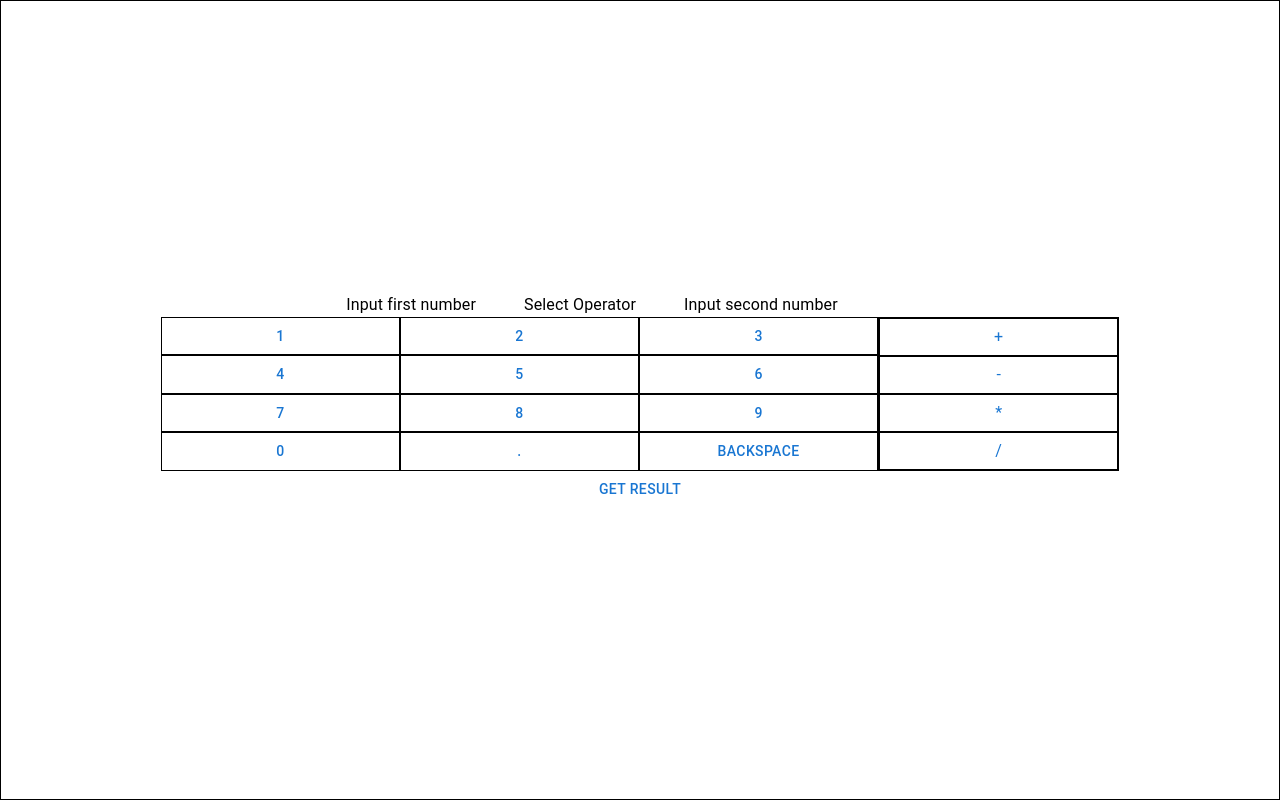
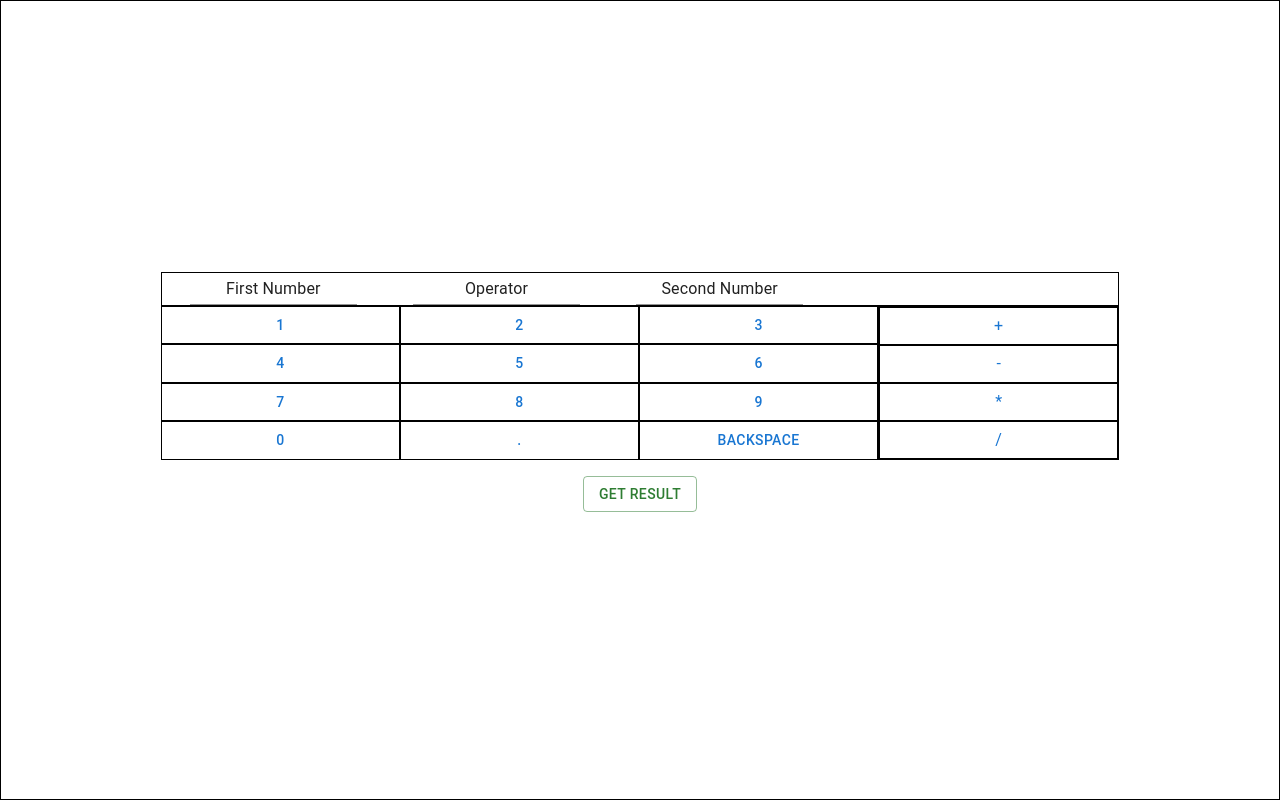
Before and after one commit to m-code-ing/basic_calculator, a React (Create React App) app: page / in a window 1280 px wide. Built offline with nearby package versions, Linux system fonts and the light colour scheme.

Commit message:
as below:     - update styling by using inputs for displaying selected numbers and operators     - style the get result button

```diff
--- a/src/App.tsx
+++ b/src/App.tsx
@@ -1,166 +1,12 @@
-import { Button, Grid, Stack } from "@mui/material";
-import { useCallback } from "react";
-import { useEffect } from "react";
-import { useState } from "react";
-import NumPad from "./NumPad";
-import OperatorKeys from "./OperatorKeys";
-import Result from "./Result";
-
-export type ButtonTypes = keyof typeof buttons;
-export type ButtonValues = typeof buttons[ButtonTypes]["value"];
-export type ButtonType = { type: ButtonTypes; value: number | string };
-
-const decimal = ".";
-const backSpace = "backSpace";
-const digits = [1, 2, 3, 4, 5, 6, 7, 8, 9, 0];
-
-const operators = ["+", "-", "*", "/"];
-
-const buttons = {
-  digits: {
-    type: "digits",
-    value: digits,
-  },
-  decimal: {
-    type: "decimal",
-    value: decimal,
-  },
-  backSpace: { type: "backSpace", value: backSpace },
-  operators: { type: "operator", value: operators },
-};
-
-const numPadButtons = [
-  buttons.digits,
-  buttons.decimal,
-  buttons.backSpace,
-] as Array<ButtonType>;
+import { ThemeProvider } from "@mui/material";
+import Calculator from "./Calculator";
+import { theme } from "./theme";
 
 function App() {
-  const [numDigits, setNumDigits] = useState<string>();
-  const [firstNum, setFirstNum] = useState<number>();
-  const [secondNum, setDigitTwo] = useState<number>();
-  const [operator, setOperator] = useState<string>();
-  const [result, setResult] = useState<number>();
-
-  const updateNum = useCallback(() => {
-    let num =
-      numDigits === undefined || numDigits === ""
-        ? undefined
-        : parseFloat(numDigits as string);
-    return num;
-  }, [numDigits]);
-
-  const handleSelectOperator = (operator: string) => {
-    setNumDigits(undefined);
-    if (!firstNum) {
-      alert("Please select first number before selecting operator");
-      return;
-    }
-    setOperator(operator);
-  };
-
-  const handleBackSpace = () => {
-    setResult(undefined);
-    if (secondNum) {
-      setNumDigits(numDigits?.slice(0, numDigits.length - 1));
-    } else {
-      setNumDigits(firstNum?.toString());
-      setOperator(undefined);
-    }
-
-    if (!secondNum && !operator)
-      setNumDigits(numDigits?.slice(0, numDigits.length - 1));
-  };
-
-  const updateDigits = (digit: number | string, type?: ButtonTypes) => {
-    if (!numDigits?.length && type === "decimal") {
-      digit = "0.";
-    }
-    if (type === "backSpace") {
-      handleBackSpace();
-    } else {
-      setNumDigits(numDigits ? ((numDigits + digit) as string) : String(digit));
-    }
-  };
-
-  const setFirstAndSecondNumbers = useCallback(
-    (num: number | undefined, whichNumber: string) => {
-      if (whichNumber === "second") {
-        setDigitTwo(num);
-      } else {
-        setFirstNum(num);
-      }
-    },
-    []
-  );
-
-  const handleClick = (type: ButtonTypes, value: string | number) => {
-    if (type === "decimal") {
-      updateDigits(value as number);
-    } else if (type === "backSpace") {
-      updateDigits(value, type);
-    } else if (type === "operators") {
-      handleSelectOperator(value as string);
-    } else if (type === "digits") {
-      updateDigits(value as number);
-    }
-  };
-
-  const getResult = () => {
-    setResult(updateCalResult());
-  };
-
-  const updateCalResult = useCallback(() => {
-    if (firstNum !== undefined && secondNum !== undefined) {
-      switch (operator) {
-        case "+":
-          return firstNum + secondNum;
-
-        case "-":
-          return firstNum - secondNum;
-
-        case "*":
-          return firstNum * secondNum;
-
-        case "/":
-          return firstNum / secondNum;
-
-        default:
-          break;
-      }
-    }
-  }, [firstNum, secondNum, operator]);
-
-  useEffect(() => {
-    let num = updateNum();
-    setFirstAndSecondNumbers(num, !operator ? "frist" : "second");
-  }, [updateNum, numDigits, operator, setFirstAndSecondNumbers]);
-
   return (
-    <Stack
-      alignItems="center"
-      justifyContent="center"
-      display="flex"
-      minHeight="100%"
-      border={1}>
-      <Result
-        result={result}
-        firstNum={firstNum}
-        secondNum={secondNum}
-        operator={operator}
-      />
-      <Grid container direction="row" maxWidth="75%" justifyContent="center">
-        <Grid container flex={3} justifyContent="center">
-          <NumPad buttons={numPadButtons} handleClick={handleClick} />
-        </Grid>
-        <Grid container direction="column" flex={1} border={1}>
-          <OperatorKeys operators={operators} handleClick={handleClick} />
-        </Grid>
-      </Grid>
-      <Grid container justifyContent="center">
-        <Button onClick={getResult}>Get Result</Button>
-      </Grid>
-    </Stack>
+    <ThemeProvider theme={theme}>
+      <Calculator />
+    </ThemeProvider>
   );
 }
 
--- /dev/null
+++ b/src/Calculator.tsx
@@ -0,0 +1,172 @@
+import { Box, Button, Grid, Stack } from "@mui/material";
+import { useCallback } from "react";
+import { useEffect } from "react";
+import { useState } from "react";
+import NumPad from "./NumPad";
+import OperatorKeys from "./OperatorKeys";
+import Result from "./Result";
+
+export type ButtonTypes = keyof typeof buttons;
+export type ButtonValues = typeof buttons[ButtonTypes]["value"];
+export type ButtonType = { type: ButtonTypes; value: number | string };
+
+const decimal = ".";
+const backSpace = "backSpace";
+const digits = [1, 2, 3, 4, 5, 6, 7, 8, 9, 0];
+
+const operators = ["+", "-", "*", "/"];
+
+const buttons = {
+  digits: {
+    type: "digits",
+    value: digits,
+  },
+  decimal: {
+    type: "decimal",
+    value: decimal,
+  },
+  backSpace: { type: "backSpace", value: backSpace },
+  operators: { type: "operator", value: operators },
+};
+
+const numPadButtons = [
+  buttons.digits,
+  buttons.decimal,
+  buttons.backSpace,
+] as Array<ButtonType>;
+const Calculator = () => {
+  const [numDigits, setNumDigits] = useState<string>();
+  const [firstNum, setFirstNum] = useState<number>();
+  const [secondNum, setDigitTwo] = useState<number>();
+  const [operator, setOperator] = useState<string>();
+  const [result, setResult] = useState<number>();
+
+  const updateNum = useCallback(() => {
+    let num =
+      numDigits === undefined || numDigits === ""
+        ? undefined
+        : parseFloat(numDigits as string);
+    return num;
+  }, [numDigits]);
+
+  const handleSelectOperator = (operator: string) => {
+    setNumDigits(undefined);
+    if (!firstNum) {
+      alert("Please select first number before selecting operator");
+      return;
+    }
+    setOperator(operator);
+  };
+
+  const handleBackSpace = () => {
+    setResult(undefined);
+    if (secondNum) {
+      setNumDigits(numDigits?.slice(0, numDigits.length - 1));
+    } else {
+      setNumDigits(firstNum?.toString());
+      setOperator(undefined);
+    }
+
+    if (!secondNum && !operator)
+      setNumDigits(numDigits?.slice(0, numDigits.length - 1));
+  };
+
+  const updateDigits = (digit: number | string, type?: ButtonTypes) => {
+    if (!numDigits?.length && type === "decimal") {
+      digit = "0.";
+    }
+    if (type === "backSpace") {
+      handleBackSpace();
+    } else {
+      setNumDigits(numDigits ? ((numDigits + digit) as string) : String(digit));
+    }
+  };
+
+  const setFirstAndSecondNumbers = useCallback(
+    (num: number | undefined, whichNumber: string) => {
+      if (whichNumber === "second") {
+        setDigitTwo(num);
+      } else {
+        setFirstNum(num);
+      }
+    },
+    []
+  );
+
+  const handleClick = (type: ButtonTypes, value: string | number) => {
+    if (type === "decimal") {
+      updateDigits(value as number, type);
+    } else if (type === "backSpace") {
+      updateDigits(value, type);
+    } else if (type === "operators") {
+      handleSelectOperator(value as string);
+    } else if (type === "digits") {
+      updateDigits(value as number);
+    }
+  };
+
+  const getResult = () => {
+    setResult(updateCalResult());
+  };
+
+  const updateCalResult = useCallback(() => {
+    if (firstNum !== undefined && secondNum !== undefined) {
+      switch (operator) {
+        case "+":
+          return firstNum + secondNum;
+
+        case "-":
+          return firstNum - secondNum;
+
+        case "*":
+          return firstNum * secondNum;
+
+        case "/":
+          return firstNum / secondNum;
+
+        default:
+          break;
+      }
+    }
+  }, [firstNum, secondNum, operator]);
+
+  useEffect(() => {
+    let num = updateNum();
+    setFirstAndSecondNumbers(num, !operator ? "frist" : "second");
+  }, [updateNum, numDigits, operator, setFirstAndSecondNumbers]);
+
+  return (
+    <Stack
+      alignItems="center"
+      justifyContent="center"
+      minHeight="100%"
+      border={1}>
+      <Box sx={{ maxWidth: "75%" }}>
+        <Result
+          result={result}
+          firstNum={firstNum}
+          secondNum={secondNum}
+          operator={operator}
+        />
+        <Grid container direction="row" justifyContent="center">
+          <Grid container flex={3} justifyContent="center">
+            <NumPad buttons={numPadButtons} handleClick={handleClick} />
+          </Grid>
+          <Grid container direction="column" flex={1} border={1}>
+            <OperatorKeys operators={operators} handleClick={handleClick} />
+          </Grid>
+        </Grid>
+        <Grid container justifyContent="center" my={2}>
+          <Button
+            variant={result !== undefined ? "text" : "outlined"}
+            color="success"
+            onClick={getResult}>
+            Get Result
+          </Button>
+        </Grid>
+      </Box>
+    </Stack>
+  );
+};
+
+export default Calculator;
--- a/src/NumPad.tsx
+++ b/src/NumPad.tsx
@@ -1,5 +1,5 @@
 import { Button, Grid } from "@mui/material";
-import { ButtonType, ButtonTypes } from "./App";
+import { ButtonType, ButtonTypes } from "./Calculator";
 
 type NumPadProps = {
   buttons: ButtonType[];
--- a/src/OperatorKeys.tsx
+++ b/src/OperatorKeys.tsx
@@ -1,5 +1,5 @@
 import { Grid, Button, Typography } from "@mui/material";
-import { ButtonTypes } from "./App";
+import { ButtonTypes } from "./Calculator";
 
 type OperatorKeysProps = {
   operators: string[];
--- a/src/Result.tsx
+++ b/src/Result.tsx
@@ -1,4 +1,4 @@
-import { Grid, Typography, Stack } from "@mui/material";
+import { Grid, Stack, Input } from "@mui/material";
 
 type ResultProps = {
   firstNum?: number;
@@ -9,22 +9,26 @@ type ResultProps = {
 
 const Result = ({ firstNum, secondNum, operator, result }: ResultProps) => {
   return (
-    <Grid container justifyContent="center" textAlign="center">
-      <Typography mx={3}>
-        {firstNum !== undefined ? firstNum : "Input first number"}
-      </Typography>
+    <Grid container justifyContent="center" textAlign="center" border={1}>
+      <Stack direction="row" width="70%" justifyContent="space-around">
+        <Grid item xs={3}>
+          <Input value={firstNum || "First Number"} />
+        </Grid>
+        <Grid item xs={3}>
+          <Input value={operator || "Operator"} />
+        </Grid>
+        <Grid item xs={3}>
+          <Input value={secondNum || "Second Number"} />
+        </Grid>
+      </Stack>
 
-      <Typography mx={3}>{operator || "Select Operator"}</Typography>
-
-      <Typography mx={3}>
-        {secondNum !== undefined ? secondNum : "Input second number"}
-      </Typography>
-
-      <Stack direction="row">
-        <Typography mx={3}>{result !== undefined ? `=` : null}</Typography>
-        <Typography mx={3}>
-          {result !== undefined ? `  ${result}` : null}
-        </Typography>
+      <Stack direction="row" width="30%">
+        <Grid item>
+          <Input value={result !== undefined ? `=` : ""} disableUnderline />
+        </Grid>
+        <Grid item mx={3}>
+          <Input value={result || ""} readOnly disableUnderline />
+        </Grid>
       </Stack>
     </Grid>
   );
--- /dev/null
+++ b/src/theme.ts
@@ -0,0 +1,13 @@
+import { createTheme } from "@mui/material";
+
+export const theme = createTheme({
+  components: {
+    MuiInput: {
+      styleOverrides: {
+        input: {
+          textAlign: "center",
+        },
+      },
+    },
+  },
+});
```
